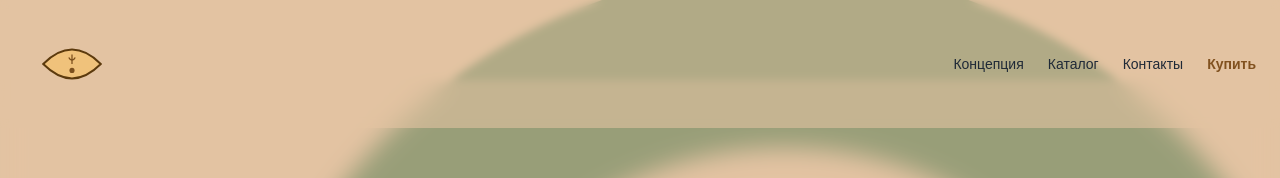
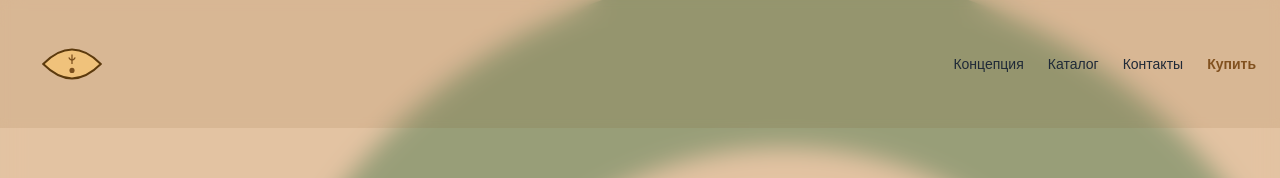
Before and after one commit to CVH4OYC/posi_kun4ik, a React (Create React App) app in the folder app/: page / in a window 1280 px wide. Shown: the top 178 px of the page. Built offline with nearby package versions, Linux system fonts and the light colour scheme; a web font is replaced by a local one.

Commit message:
Правка блюра в хедере и общего блюра

```diff
--- a/app/src/App.tsx
+++ b/app/src/App.tsx
@@ -48,30 +48,30 @@ const products: Product[] = [
 
 function App() {
   return (
-    <div className="font-sans">
+    <div className="font-sans relative">
+      {/* Общий блюр на всю страницу */}
+      <div className="fixed inset-0 bg-sok/40 backdrop-blur-md -z-50" />
+
+      {/* Хедер с прозрачным фоном */}
       <Header />
 
       <main className="pt-20">
-        {/* Все секции с общим фоном */}
-        <div className="relative">
-          <div className="absolute inset-0 bg-sok/40 backdrop-blur-md -z-10" />
+        {/* Hero и Concept — без отдельных фонов, используют общий блюр */}
+        <section>
+          <Hero />
+        </section>
 
-          <section className="relative z-10">
-            <Hero />
-          </section>
+        <section>
+          <Concept />
+        </section>
 
-          <section className="relative z-10">
-            <Concept />
-          </section>
-        </div>
-
-        {/* Catalog без фона */}
-        <section>
+        {/* Catalog — прозрачный, без блюра */}
+        <section className="relative z-10 backdrop-blur-none bg-transparent">
           <Catalog products={products} />
         </section>
 
-        {/* Footer с фоном */}
-        <section className="bg-sok/40 backdrop-blur-md">
+        {/* Footer с фоном (перекрывает общий блюр) */}
+        <section className="bg-myaso/40 backdrop-blur-md">
           <Footer />
         </section>
       </main>
--- a/app/src/components/Header/Header.tsx
+++ b/app/src/components/Header/Header.tsx
@@ -27,7 +27,7 @@ const Header: React.FC = () => {
     <header
       className={`fixed top-0 left-0 w-full z-50 transition-transform duration-300 ${
         isVisible ? "translate-y-0" : "-translate-y-full"
-      } bg-sok/60 backdrop-blur-sm`}
+      } bg-myaso/10 backdrop-blur-sm`}
     >
       {isMobile ? <HeaderMobile /> : <HeaderDesktop />}
     </header>
```
